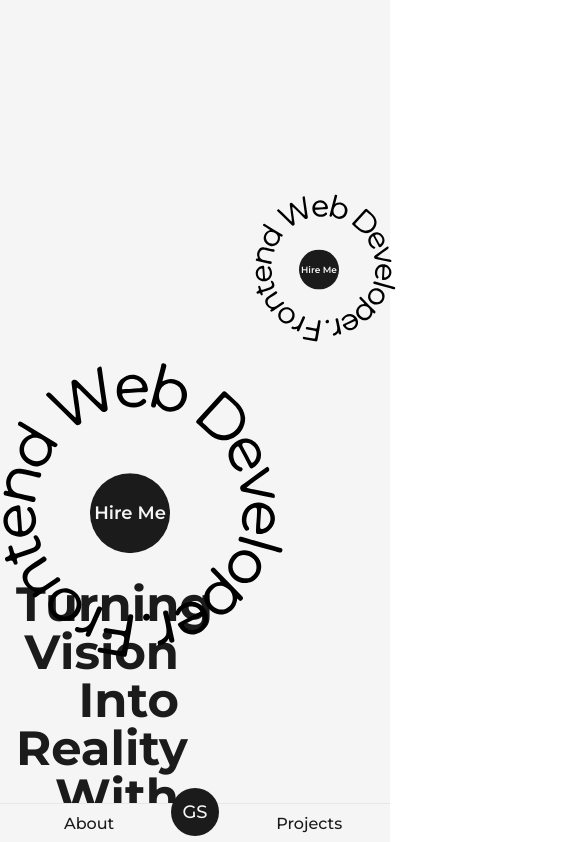
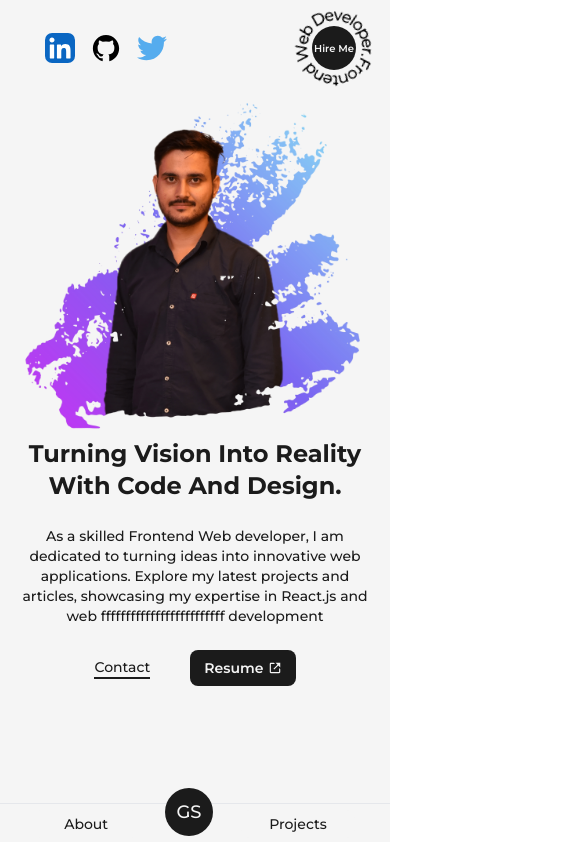
Before and after one commit to GoutamSach/Portfolio, a Next.js app: page /components/Home/HomePage in a window 390 px wide. Shown: the top 842 px of the page, 564 px wide, since content can reach past the window. Built offline with nearby package versions, Linux system fonts and the light colour scheme.

Commit message:
layout and nav bar optimized

```diff
--- a/src/pages/components/Animatedtext.js
+++ b/src/pages/components/Animatedtext.js
@@ -13,7 +13,7 @@ function Animatedtext({ text }) {
 
   return (
     <motion.h1
-      className=" font-bold text-5xl  xl:text-6xl text-right  text-dark "
+      className=" font-bold sm:text-4xl  text-2xl   xl:text-6xl text-center md:text-right  text-dark "
       variants={quote}
       initial="initial"
       animate="animate"
--- a/src/pages/components/Footer.js
+++ b/src/pages/components/Footer.js
@@ -2,7 +2,7 @@ import React from "react";
 
 function Footer() {
   return (
-    <footer className="w-full border-t-2  pt-4  pb-16 md:pb-4 border-solid border-dark    text-lg flex items-center justify-center">
+    <footer className="w-full border-t-2  pt-4  pb-16 md:pb-4 border-solid border-dark font-medium    md:text-lg text-sm flex items-center justify-center">
       <span>2023 @ Goutam Sachdeva</span>
     </footer>
   );
--- a/src/pages/components/HireMEFullComponent.js
+++ b/src/pages/components/HireMEFullComponent.js
@@ -5,15 +5,13 @@ import Link from "next/link";
 
 function HireMEFullComponent() {
   return (
-    <div className="  ">
+    <div className="   ">
       <div className="   hover:scale-105      ">
-        <div className="  flex items-center justify-center animate-bounce  ">
-          {/* <motion.div animate={{ rotate: 360 }} className=""> */}
-          <HireMEComp className="w-[500px]  " />
-          {/* </motion.div> */}
+        <div className="    flex items-center justify-center   ">
+          <HireMEComp className=" md:w-[140px] w-20 h-auto  animate-spin-slow" />
 
           <Link
-            className="  absolute ml-5   flex items-center justify-center w-20 h-20  bg-dark text-light  rounded-full text-lg font-semibold hover:bg-light  hover:text-dark border-2 hover:border-solid border-transparent hover:border-dark transform duration-300 "
+            className="  absolute flex items-center justify-center   bg-dark text-light w-[44px] h-[44px] md:w-20 md:h-20   rounded-full md:text-lg text-[10px] font-semibold hover:bg-light  hover:text-dark border-2 hover:border-solid border-transparent hover:border-dark transform duration-300 "
             href="mailto:goutam.sach@gmail.com"
           >
             Hire Me
--- a/src/pages/components/Home/Layout.js
+++ b/src/pages/components/Home/Layout.js
@@ -12,28 +12,28 @@ import Animatedtext from "../Animatedtext";
 function Layout() {
   return (
     <>
-      <div className=" relative xl:px-32 px-4 sm:px-8 md:px-16  text-dark w-full min-h-screen mt-8">
-        <div className="flex items-center">
-          <div className=" w-1/2 pr-4   ">
+      <div className=" relative xl:px-32 px-4 sm:px-12 md:px-16   text-dark w-full min-h-screen md:mt-8 sm:mt-4 mt-2">
+        <div className="flex items-center md:flex-row flex-col-reverse">
+          <div className=" md:w-1/2 md:pr-4   ">
             <Animatedtext
-              className="font-bold text-5xl  xl:text-6xl text-right  text-dark"
+              className=""
               text={"Turning Vision Into Reality With Code And Design."}
             />
-            <p className=" text-right my-6 text-base font-medium ">
+            <p className=" md:text-right sm:text-sm my-6 md:text-base font-medium text-center  text-sm ">
               As a skilled Frontend Web developer, I am dedicated to turning
               ideas into innovative web applications. Explore my latest projects
               and articles, showcasing my expertise in React.js and web
-              development
+              fffffffffffffffffffffffff development
             </p>
-            <div className=" flex items-center justify-end gap-6 mt-2">
+            <div className="  md:text-lg text-sm flex items-center justify-center md:justify-end gap-6 mt-2 mb-6 md:mb-0">
               <Link
-                className=" hover:scale-110 transform duration-200 border-dark hover:border-dark border-b-2 mr-4  text-lg  font-medium  text-dark undre"
+                className=" hover:scale-110 transform duration-200 border-dark hover:border-dark  border-b-2 mr-4 font-medium  text-dark undre"
                 href="mailto:goutam.sach@gmail.com"
               >
                 Contact
               </Link>
               <Link
-                className=" flex gap-1 items-center bg-dark text-light p-2.5 px-6 rounded-lg text-lg font-semibold   hover:bg-light  hover:text-dark border-2 hover:border-solid border-transparent hover:border-dark transform duration-300 "
+                className=" flex gap-1 items-center bg-dark text-light md:p-2.5 md:px-6 p-1.5 px-3 rounded-lg  font-semibold   hover:bg-light  hover:text-dark border-2 hover:border-solid border-transparent hover:border-dark transform duration-300 "
                 download={true}
                 href="/dummy.pdf"
               >
@@ -41,26 +41,26 @@ function Layout() {
               </Link>
             </div>
           </div>
-          <div className=" w-1/2">
+          <div className=" md:w-1/2">
             <motion.div
               initial={{ x: 30, opacity: 0 }}
               animate={{ x: 0, transition: { duration: 1 }, opacity: 1 }}
               className=""
             >
-              <div className="">
+              <div className="  ">
                 <Image
                   src={profilepic}
                   alt="profilepic"
-                  className="w-full  h-auto"
+                  className="w   h-auto"
                 />
               </div>
             </motion.div>
           </div>
         </div>
-        <div className="fixed right-5 bottom-8 ">
+        <div className="fixed right-5 bottom-8 hidden md:inline-block ">
           <HireMEFullComponent />
         </div>
-        <div className="absolute left-12 bottom-36 w-24">
+        <div className="absolute sm:w-16  md:left-6 md:-bottom-6 md:w-20 w-12 sm:-bottom-8  -bottom-4 left-1 ">
           <Image src={lightbuld} alt="lightbulb" className="w-full h-auto" />
         </div>
       </div>
--- a/src/pages/components/Navbar.js
+++ b/src/pages/components/Navbar.js
@@ -26,13 +26,13 @@ const CustomLink = ({ href, title, className = "" }) => {
 function Navbar() {
   const router = useRouter();
   return (
-    <header className=" xl:px-32 px-4 sm:px-8 pt-8  font-medium flex items-center  justify-between">
-      <nav className=" hidden md:inline-block  gap-10 md:flex  basis-1/3 ">
+    <header className=" xl:px-32 px-4 sm:px-8 md:pt-8 sm:pt-6 pt-2  font-medium flex items-center  justify-between">
+      <nav className=" hidden md:inline-block   gap-10 md:flex   md:basis-1/3 ">
         <CustomLink href="/" title="Home" />
         <CustomLink href="/about" title="About" />
         <CustomLink href="/projects" title="Projects" />
       </nav>
-      <div className=" basis-1/3 hidden md:inline-block">
+      <div className=" md:basis-1/3 md:flex items-center justify-center hidden ">
         <Logo className="" />
       </div>
 
@@ -58,14 +58,14 @@ function Navbar() {
         >
           <TwitterIcon />
         </motion.a>
-        <div className=" scale-50">
-          <HireMEFullComponent />
-        </div>
       </nav>
+      <div className=" md:hidden basis-1/2 flex  justify-end  ">
+        <HireMEFullComponent />
+      </div>
 
       {/* for mobile menu */}
 
-      <div className=" md:hidden relative">
+      <div className=" md:hidden relative text-sm">
         <div className="fixed bottom-0 z-50 w-screen -translate-x-1/2 border-t  bg-light border-gray-200 left-1/2 dark:bg-gray-700 dark:border-gray-600">
           <div className="w-full flex  items-center justify-between">
             <div
@@ -74,7 +74,7 @@ function Navbar() {
             >
               <Link
                 href="about"
-                className={`px-7 py-1   text-s font-medium border      rounded-lg
+                className={`px-7 py-1 font-medium border rounded-lg
                   ${
                     router.pathname === "/about"
                       ? "  bg-gray-200 text-dark  border-dark "
@@ -89,7 +89,7 @@ function Navbar() {
 
               <Link
                 href="projects"
-                className={`px-7  py-1    border   text-s font-medium rounded-lg
+                className={`px-7 py-1 borderfont-medium rounded-lg
                   ${
                     router.pathname === "/projects"
                       ? "bg-gray-200 text-dark border-dark  "
--- a/tailwind.config.js
+++ b/tailwind.config.js
@@ -17,7 +17,7 @@ module.exports = {
           "repeating-radial-gradient(rgba(0,0,0,0.4)2px, #f5f5f5 5px,#f5f5f5 100px)",
       },
       animation: {
-        "spin-slow": "bounce 1s   linear   infinite",
+        "spin-slow": "spin 7s   linear   infinite",
       },
       fontFamily: {
         mont: ["var(--font-inter)"],
```
Also changed, not shown: src/pages/components/HireMEComp.js.
